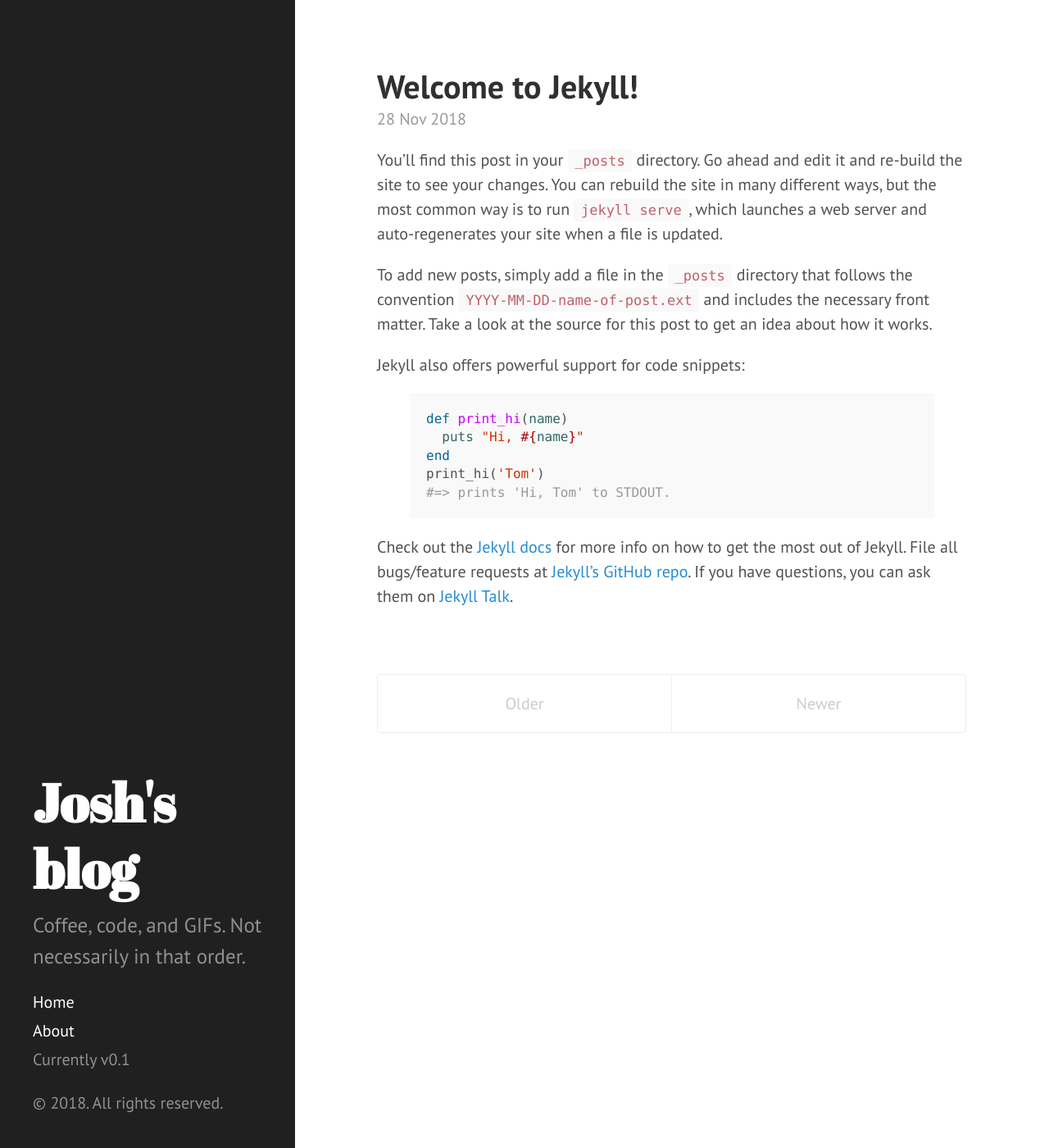
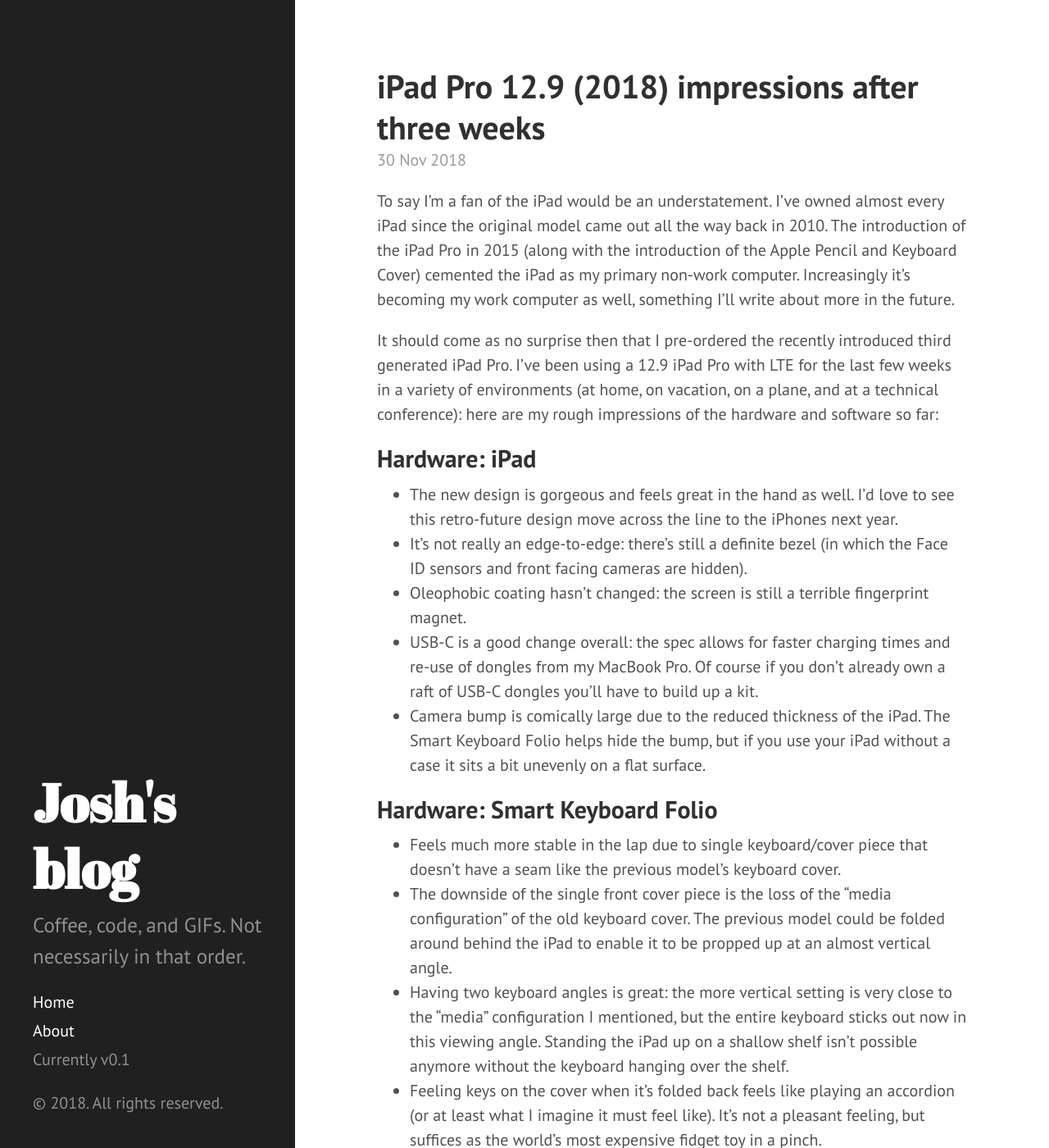
Before and after one commit to joshpuetz/joshpuetz.github.io, a Jekyll site: the page built from index.html, in a window 1280 px wide and 1400 px high. Shown: the whole window at 82% size. Built offline with Jekyll 4.4.1, drawn with Linux system fonts in a browser that asks for light colours; the list of posts is cut into pages by our own code; some of the changed text lies outside the part shown.

Commit message:
11-30-2018 iPad Pro impressions

```diff
--- a/_posts/2018-11-28-welcome-to-jekyll.markdown
+++ /dev/null
@@ -1,25 +0,0 @@
----
-layout: post
-title:  "Welcome to Jekyll!"
-date:   2018-11-28 03:49:21 +0000
-categories: jekyll update
----
-You’ll find this post in your `_posts` directory. Go ahead and edit it and re-build the site to see your changes. You can rebuild the site in many different ways, but the most common way is to run `jekyll serve`, which launches a web server and auto-regenerates your site when a file is updated.
-
-To add new posts, simply add a file in the `_posts` directory that follows the convention `YYYY-MM-DD-name-of-post.ext` and includes the necessary front matter. Take a look at the source for this post to get an idea about how it works.
-
-Jekyll also offers powerful support for code snippets:
-
-{% highlight ruby %}
-def print_hi(name)
-  puts "Hi, #{name}"
-end
-print_hi('Tom')
-#=> prints 'Hi, Tom' to STDOUT.
-{% endhighlight %}
-
-Check out the [Jekyll docs][jekyll-docs] for more info on how to get the most out of Jekyll. File all bugs/feature requests at [Jekyll’s GitHub repo][jekyll-gh]. If you have questions, you can ask them on [Jekyll Talk][jekyll-talk].
-
-[jekyll-docs]: https://jekyllrb.com/docs/home
-[jekyll-gh]:   https://github.com/jekyll/jekyll
-[jekyll-talk]: https://talk.jekyllrb.com/
--- /dev/null
+++ b/_posts/2018-11-30-iPad-Pro-impressions.md
@@ -0,0 +1,35 @@
+---
+title: iPad Pro 12.9 (2018) impressions after three weeks
+date: 2018-11-30
+---
+
+To say I'm a fan of the iPad would be an understatement. I've owned almost every iPad since the original model came out all the way back in 2010. The introduction of the iPad Pro in 2015 (along with the introduction of the Apple Pencil and Keyboard Cover) cemented the iPad as my primary non-work computer. Increasingly it's becoming my work computer as well, something I'll write about more in the future.
+
+It should come as no surprise then that I pre-ordered the recently introduced third generated iPad Pro. I've been using a 12.9 iPad Pro with LTE for the last few weeks in a variety of environments (at home, on vacation, on a plane, and at a technical conference): here are my rough impressions of the hardware and software so far:
+
+
+## Hardware: iPad
+- The new design is gorgeous and feels great in the hand as well. I'd love to see this retro-future design move across the line to the iPhones next year.
+- It's not really an edge-to-edge: there's still a definite bezel (in which the Face ID sensors and front facing cameras are hidden).
+- Oleophobic coating hasn't changed: the screen is still a terrible fingerprint magnet.
+- USB-C is a good change overall: the spec allows for faster charging times and re-use of dongles from my MacBook Pro. Of course if you don't already own a raft of USB-C dongles you'll have to build up a kit.
+- Camera bump is comically large due to the reduced thickness of the iPad. The Smart Keyboard Folio helps hide the bump, but if you use your iPad without a case it sits a bit unevenly on a flat surface.
+
+## Hardware: Smart Keyboard Folio
+- Feels much more stable in the lap due to single keyboard/cover piece that doesn't have a seam like the previous model's keyboard cover.
+- The downside of the single front cover piece is the loss of the "media configuration" of the old keyboard cover. The previous model could be folded around behind the iPad to enable it to be propped up at an almost vertical angle.
+- Having two keyboard angles is great: the more vertical setting is very close to the "media" configuration I mentioned, but the entire keyboard sticks out now in this viewing angle. Standing the iPad up on a shallow shelf isn't possible anymore without the keyboard hanging over the shelf.
+- Feeling keys on the cover when it's folded back feels like playing an accordion (or at least what I imagine it must feel like). It's not a pleasant feeling, but suffices as the world's most expensive fidget toy in a pinch.
+- Use of even more magnets in the folio means it's still super-glued to metal cafe tables.
+- Magnets on viewing angle channels are just a bit too strong: folding up case takes some serious effort.
+
+## Hardware: Apple Pencil
+- It's much easier to grip the new Pencil versus the old design due to flat edge and matte finish
+- Double tap action on the side of the Pencil is taking some getting used to. Due to the way I hold a pencil (pretty incorrectly) tapping the side of the Pencil while I'm holding it is a bit tricky. With practice I think it'll still be faster than manually tapping an eraser icon in my note taking app (shout out to [Notability](https://www.gingerlabs.com))
+- Magnetic charging is awesome, but the Pencil doesn't quite stay on when in a bag. I end up removing it before travel as a result.
+- Battery life seems reduced: I've definitely seen the battery dip down below 50% with extended usage. The ease of recharging the pencil by putting it into a storage position on the iPad reduces the real world impact of this however.
+
+## Software
+- Face ID feels more convenient than on an iPhone since I almost always have the iPad in front of me at a right angle.
+- Face ID feels faster overall, and the angle it detects my face is seems much wider and farther than Face ID on the iPhone X/Xs/Xr.
+- iOS 13 announcements at WWDC 2019 will really make or break the future of the iPad Pro: now that the hardware is set, the device feels like it needs software features to take advantage of it. Where are Apple's pro level apps (like Logic and Final Cut Pro) for this device?
--- a/about.md
+++ b/about.md
@@ -4,4 +4,4 @@
 ---
 Hi there, I'm Josh 👋
 
-(Working on filling this out, stay tuned)
+I'm a software engineer and web developer with over 20 years of experience making mistakes and learning from them. I live in beautiful Door County, Wisconsin with my husband, daughter, and Shiba Inu.
```
